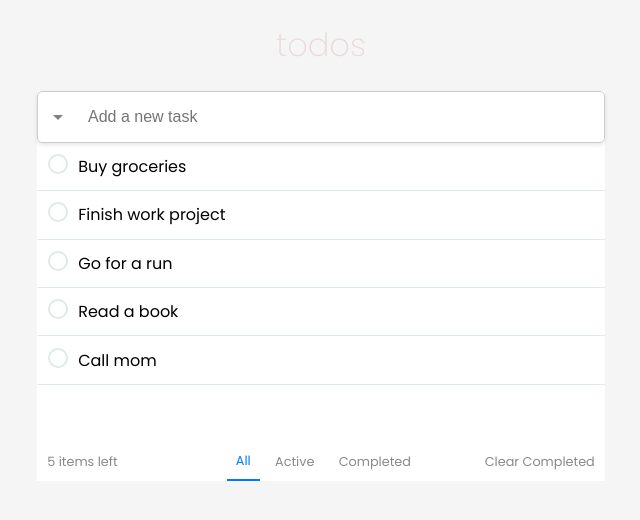
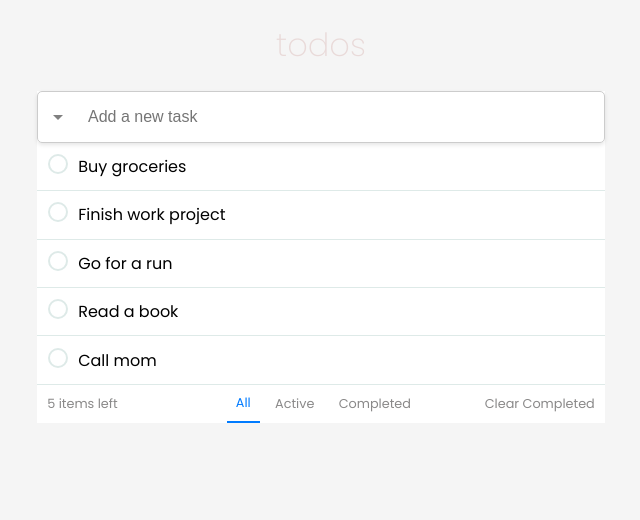
Before and after one commit to mnosov622/react-notes, a React (Vite) app in the folder todos/: page / in a window 1280 px wide. Shown: the top 520 px of the page, without its empty margins (319-959 px from the left). Built offline with nearby package versions, Linux system fonts and the light colour scheme.

Commit message:
todo list styling update

```diff
--- a/todos/src/components/TodoList/TodoList.css
+++ b/todos/src/components/TodoList/TodoList.css
@@ -9,7 +9,8 @@
   padding: 0;
   width: 100%;
   overflow: auto;
-  height: 300px;
+  max-height: 300px;
+  height: auto;
 }
 
 /* Custom Checkbox */
```
